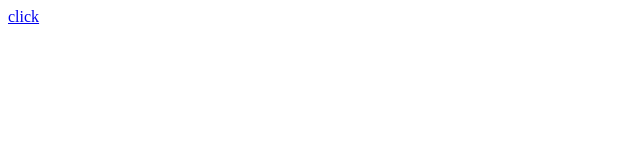
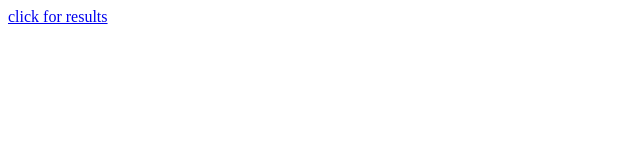
Before and after one commit to saiputturu33/Click-, a plain HTML site: page index.html in a window 1280 px wide. Shown: the full height of the page, 0-640 px from the left. Drawn offline with Linux system fonts and the light colour scheme.

Commit message:
Update index.html

```diff
--- a/index.html
+++ b/index.html
@@ -3,7 +3,7 @@
   <head>
   </head>
   <body>
-<a href="https://saiputturu33.github.io/Hello--/">click</a>
+<a href="https://saiputturu33.github.io/Results--/"> click for results </a>
 
   </body>
 </html>
```
